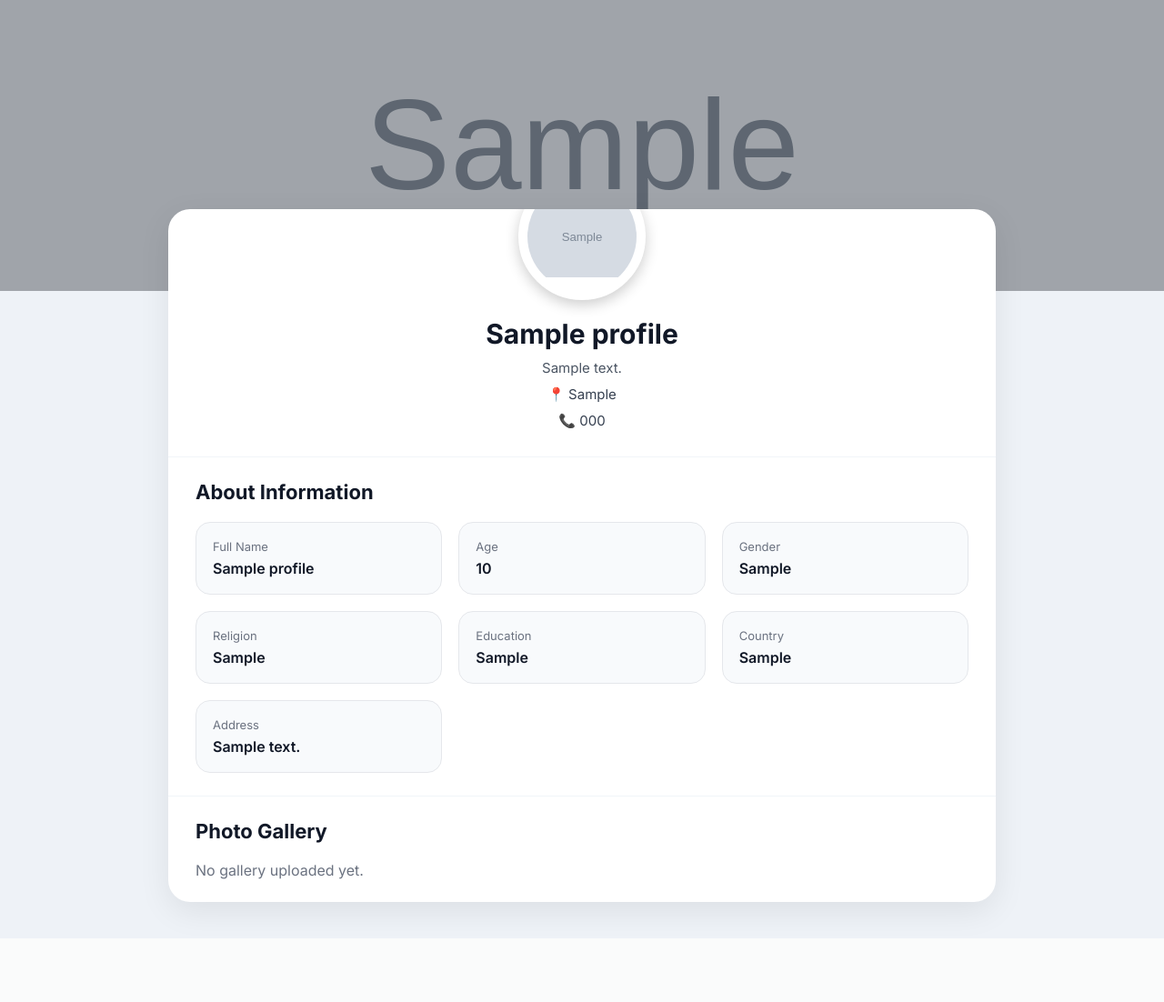
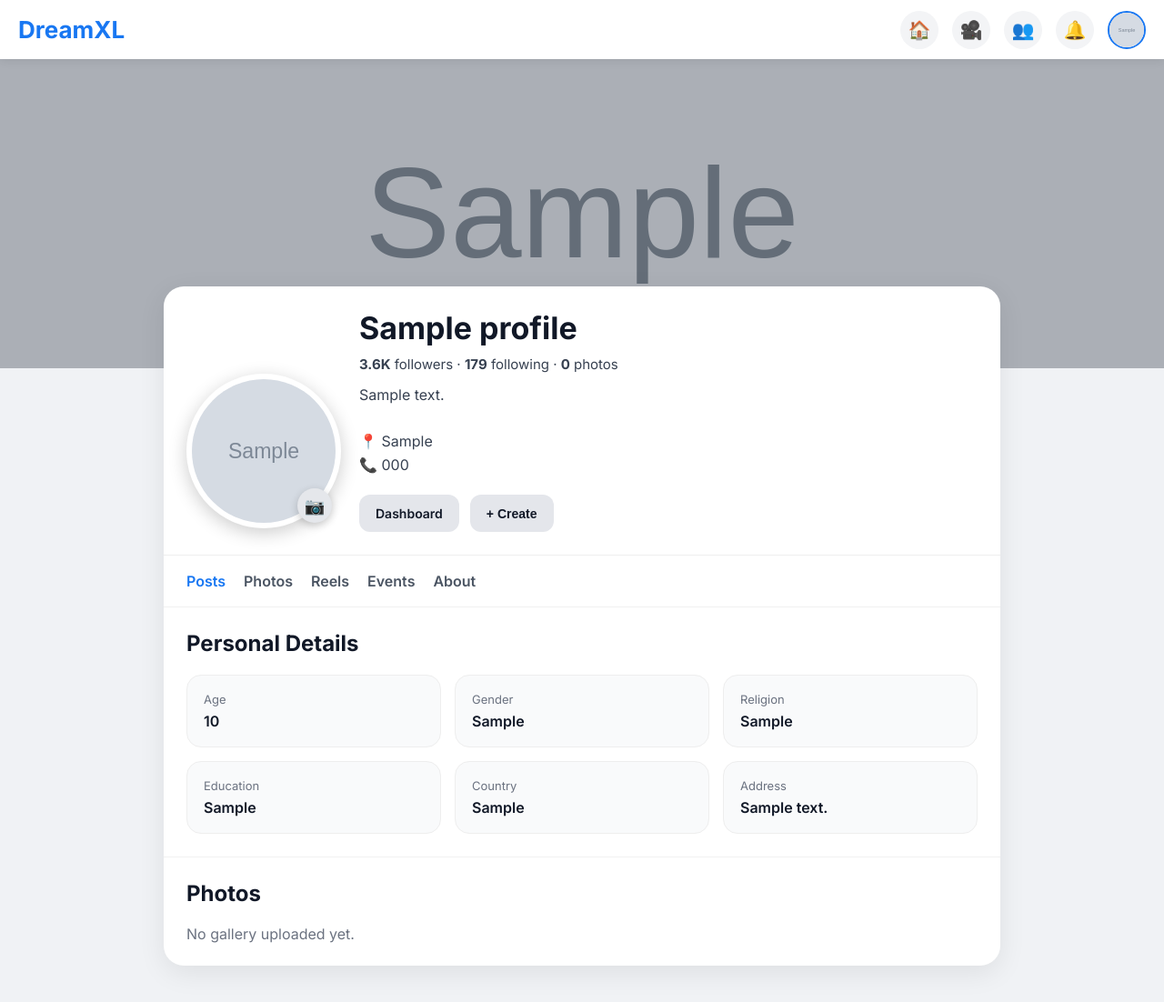
Before and after one commit to sujitfalia-blip/S.F-works-hub, a Flask app: page /profile/1 in a window 1280 px wide. Shown: the whole page at 91% size. Before the commit the page ends 1030 px from the top, so only its background shows below. Run offline with Flask 3, Linux system fonts and the light colour scheme; tables that the repository leaves empty hold one stand-in row (values such as "Sample post"); grey boxes marked "Sample" are stand-in pictures.

Commit message:
Update profile.html

```diff
--- a/templates/profile.html
+++ b/templates/profile.html
@@ -22,15 +22,67 @@
 
 body{
     font-family:'Inter',sans-serif;
-    background:#eef2f7;
+    background:#f0f2f5;
     color:#111827;
+}
+
+/* ================= TOPBAR ================= */
+
+.topbar{
+    position:sticky;
+    top:0;
+    z-index:999;
+    background:#fff;
+    height:65px;
+    display:flex;
+    align-items:center;
+    justify-content:space-between;
+    padding:0 20px;
+    box-shadow:0 2px 10px rgba(0,0,0,0.08);
+}
+
+.logo{
+    font-size:26px;
+    font-weight:700;
+    color:#1877f2;
+}
+
+.top-icons{
+    display:flex;
+    gap:15px;
+    align-items:center;
+}
+
+.icon-btn{
+    width:42px;
+    height:42px;
+    border-radius:50%;
+    background:#f3f4f6;
+    display:flex;
+    align-items:center;
+    justify-content:center;
+    font-size:20px;
+    cursor:pointer;
+    transition:0.3s;
+}
+
+.icon-btn:hover{
+    background:#e5e7eb;
+}
+
+.top-profile{
+    width:42px;
+    height:42px;
+    border-radius:50%;
+    object-fit:cover;
+    border:2px solid #1877f2;
 }
 
 /* ================= COVER ================= */
 
 .cover{
     width:100%;
-    height:320px;
+    height:340px;
     background-size:cover;
     background-position:center;
     background-repeat:no-repeat;
@@ -42,138 +94,203 @@ body{
     content:'';
     position:absolute;
     inset:0;
-    background:rgba(0,0,0,0.25);
+    background:rgba(0,0,0,0.2);
 }
 
-/* ================= CONTAINER ================= */
+/* ================= MAIN ================= */
 
 .container{
     max-width:950px;
     margin:auto;
-    padding:0 20px 40px;
     margin-top:-90px;
     position:relative;
-    z-index:10;
+    z-index:5;
+    padding:0 15px 40px;
 }
 
-/* ================= CARD ================= */
+/* ================= PROFILE CARD ================= */
 
 .card{
-    background:white;
-    border-radius:24px;
+    background:#fff;
+    border-radius:22px;
     overflow:hidden;
-    box-shadow:0 10px 35px rgba(0,0,0,0.08);
+    box-shadow:0 8px 30px rgba(0,0,0,0.08);
 }
 
-/* ================= HEADER ================= */
+/* ================= PROFILE HEADER ================= */
 
 .header{
-    text-align:center;
-    padding:30px;
+    padding:25px;
+}
+
+/* ================= PROFILE TOP ================= */
+
+.profile-top{
+    display:flex;
+    align-items:flex-end;
+    gap:20px;
+    flex-wrap:wrap;
 }
 
 /* ================= PROFILE IMAGE ================= */
 
-.profile-img{
-    width:140px;
-    height:140px;
-    border-radius:50%;
-    object-fit:contain;
-    object-position:center;
-    border:5px solid #fff;
-    box-shadow:0 5px 15px rgba(0,0,0,0.2);
-    margin-top:-70px;
-    background:#fff;
-    padding:5px;
-    cursor:pointer;
+.profile-img-box{
+    position:relative;
+    margin-top:-90px;
 }
 
-/* ================= NAME ================= */
+.profile-img{
+    width:170px;
+    height:170px;
+    border-radius:50%;
+    object-fit:cover;
+    object-position:center;
+    border:6px solid #fff;
+    background:#fff;
+    cursor:pointer;
+    box-shadow:0 5px 20px rgba(0,0,0,0.2);
+}
 
-.header h2{
-    margin-top:15px;
-    font-size:30px;
+.camera-btn{
+    position:absolute;
+    bottom:10px;
+    right:10px;
+    width:38px;
+    height:38px;
+    border-radius:50%;
+    background:#e5e7eb;
+    display:flex;
+    align-items:center;
+    justify-content:center;
+    font-size:18px;
+    box-shadow:0 3px 10px rgba(0,0,0,0.2);
+}
+
+/* ================= PROFILE INFO ================= */
+
+.profile-info{
+    flex:1;
+}
+
+.profile-info h1{
+    font-size:34px;
     font-weight:700;
 }
 
-.work{
-    color:#4b5563;
-    margin-top:10px;
-    font-size:15px;
-}
-
-.info-line{
+.follow-info{
     margin-top:10px;
     color:#374151;
     font-size:15px;
 }
 
-/* ================= BUTTON ================= */
+.bio{
+    margin-top:12px;
+    line-height:1.6;
+    color:#374151;
+}
+
+/* ================= BUTTONS ================= */
+
+.action-buttons{
+    display:flex;
+    gap:12px;
+    flex-wrap:wrap;
+    margin-top:20px;
+}
 
 .btn{
-    display:inline-block;
     padding:12px 18px;
-    background:#2563eb;
-    color:white;
     border-radius:12px;
     text-decoration:none;
-    margin-top:18px;
+    font-weight:600;
     font-size:14px;
-    font-weight:600;
     transition:0.3s;
+    border:none;
+    cursor:pointer;
 }
 
-.btn:hover{
-    background:#1d4ed8;
-    transform:translateY(-2px);
+.primary-btn{
+    background:#1877f2;
+    color:white;
+}
+
+.primary-btn:hover{
+    background:#166fe5;
+}
+
+.secondary-btn{
+    background:#e4e6eb;
+    color:#111827;
+}
+
+.secondary-btn:hover{
+    background:#d8dadf;
+}
+
+/* ================= TABS ================= */
+
+.tabs{
+    display:flex;
+    gap:20px;
+    border-top:1px solid #eee;
+    padding:18px 25px;
+    overflow:auto;
+}
+
+.tab{
+    font-weight:600;
+    color:#4b5563;
+    cursor:pointer;
+    white-space:nowrap;
+}
+
+.tab.active{
+    color:#1877f2;
 }
 
 /* ================= SECTION ================= */
 
 .section{
-    padding:25px 30px;
-    border-top:1px solid #f1f5f9;
+    padding:25px;
+    border-top:1px solid #f1f1f1;
 }
 
 .section-title{
-    font-size:22px;
-    font-weight:700;
+    font-size:24px;
     margin-bottom:20px;
 }
 
-/* ================= INFO GRID ================= */
+/* ================= DETAILS ================= */
 
-.info-grid{
+.details-grid{
     display:grid;
     grid-template-columns:repeat(auto-fit,minmax(220px,1fr));
-    gap:18px;
+    gap:15px;
 }
 
-.info-box{
-    background:#f8fafc;
+.detail-box{
+    background:#f9fafb;
     padding:18px;
     border-radius:16px;
-    border:1px solid #e5e7eb;
+    border:1px solid #eee;
 }
 
-.info-label{
+.detail-title{
+    color:#6b7280;
     font-size:13px;
-    color:#6b7280;
     margin-bottom:6px;
 }
 
-.info-value{
+.detail-value{
     font-size:16px;
     font-weight:600;
-    color:#111827;
-    word-break:break-word;
 }
 
 /* ================= GALLERY ================= */
 
 .gallery{
     display:grid;
-    grid-template-columns:repeat(auto-fit,minmax(160px,1fr));
+    grid-template-columns:repeat(auto-fit,minmax(180px,1fr));
     gap:15px;
 }
 
@@ -312,11 +406,35 @@ body{
 
 {% if profile %}
 
+<!-- ================= TOPBAR ================= -->
+
+<div class="topbar">
+
+    <div class="logo">
+        DreamXL
+    </div>
+
+    <div class="top-icons">
+
+        <div class="icon-btn">🏠</div>
+        <div class="icon-btn">🎥</div>
+        <div class="icon-btn">👥</div>
+        <div class="icon-btn">🔔</div>
+
+        <img
+            class="top-profile"
+            src="{{ '/' + profile.profile_img if profile and profile.profile_img else '/static/default.png' }}"
+        >
+
+    </div>
+
+</div>
+
 <!-- ================= COVER ================= -->
 
 <div
     class="cover"
-    style="background-image:url('{{ '/' + profile.cover_img if profile and profile.cover_img else 'static/default_cover.jpg' }}');"
+    style="background-image:url('{{ '/' + profile.cover_img if profile and profile.cover_img else '/static/default_cover.jpg' }}');"
     onclick="openImage(this.style.backgroundImage.slice(5,-2))"
 >
 </div>
@@ -331,93 +449,142 @@ body{
 
     <div class="header">
 
+        <div class="profile-top">
+
+            <div class="profile-img-box">
+
                 <img
                     class="profile-img"
                     src="{{ '/' + profile.profile_img if profile and profile.profile_img else '/static/default.png' }}"
                     onclick="openImage(this.src)"
                 >
 
-            <h2>
-                {{ profile.name or 'No Name' }}
-            </h2>
-
-            <p class="work">
-                {{ profile.work_desc or 'No work description added yet' }}
-            </p>
-
-            <div class="info-line">
-                📍 {{ profile.area or 'Unknown Area' }}
+                <div class="camera-btn">
+                    📷
                 </div>
 
-            <div class="info-line">
+            </div>
+
+            <div class="profile-info">
+
+                <h1>
+                    {{ profile.name or 'No Name' }}
+                </h1>
+
+                <div class="follow-info">
+                    <b>3.6K</b> followers ·
+                    <b>179</b> following ·
+                    <b>{{ gallery|length if gallery else 0 }}</b> photos
+                </div>
+
+                <div class="bio">
+                    {{ profile.work_desc or 'Digital creator' }}
+                    <br><br>
+                    📍 {{ profile.area or 'Unknown Area' }}
+                    <br>
                     📞 {{ user.phone if user else '' }}
                 </div>
 
+                <div class="action-buttons">
+
                     {% if session.get('user_id') == user.id %}
 
-                <a class="btn" href="/profile/setup">
+                    <a href="/profile/setup" class="btn primary-btn">
                         ✏️ Edit Profile
                     </a>
 
                     {% endif %}
 
+                    <a href="/user/dashboard" class="btn secondary-btn">
+                        Dashboard
+                    </a>
+
+                    <button class="btn secondary-btn">
+                        + Create
+                    </button>
+
                 </div>
 
-        <!-- ================= ABOUT ================= -->
+            </div>
+
+        </div>
+
+    </div>
+
+    <!-- ================= TABS ================= -->
+
+    <div class="tabs">
+
+        <div class="tab active">
+            Posts
+        </div>
+
+        <div class="tab">
+            Photos
+        </div>
+
+        <div class="tab">
+            Reels
+        </div>
+
+        <div class="tab">
+            Events
+        </div>
+
+        <div class="tab">
+            About
+        </div>
+
+    </div>
+
+    <!-- ================= DETAILS ================= -->
 
     <div class="section">
 
         <h2 class="section-title">
-                About Information
+            Personal Details
         </h2>
 
-            <div class="info-grid">
+        <div class="details-grid">
 
-                <div class="info-box">
-                    <div class="info-label">Full Name</div>
-                    <div class="info-value">
-                        {{ profile.name or '-' }}
-                    </div>
-                </div>
-
-                <div class="info-box">
-                    <div class="info-label">Age</div>
-                    <div class="info-value">
+            <div class="detail-box">
+                <div class="detail-title">Age</div>
+                <div class="detail-value">
                     {{ profile.age or '-' }}
                 </div>
             </div>
 
-                <div class="info-box">
-                    <div class="info-label">Gender</div>
-                    <div class="info-value">
+            <div class="detail-box">
+                <div class="detail-title">Gender</div>
+                <div class="detail-value">
                     {{ profile.gender or '-' }}
                 </div>
             </div>
 
-                <div class="info-box">
-                    <div class="info-label">Religion</div>
-                    <div class="info-value">
+            <div class="detail-box">
+                <div class="detail-title">Religion</div>
+                <div class="detail-value">
                     {{ profile.religion or '-' }}
                 </div>
             </div>
 
-                <div class="info-box">
-                    <div class="info-label">Education</div>
-                    <div class="info-value">
+            <div class="detail-box">
+                <div class="detail-title">Education</div>
+                <div class="detail-value">
                     {{ profile.education or '-' }}
                 </div>
             </div>
 
-                <div class="info-box">
-                    <div class="info-label">Country</div>
-                    <div class="info-value">
+            <div class="detail-box">
+                <div class="detail-title">Country</div>
+                <div class="detail-value">
                     {{ profile.country or '-' }}
                 </div>
             </div>
 
-                <div class="info-box">
-                    <div class="info-label">Address</div>
-                    <div class="info-value">
+            <div class="detail-box">
+                <div class="detail-title">Address</div>
+                <div class="detail-value">
                     {{ profile.address or '-' }}
                 </div>
             </div>
@@ -431,7 +598,7 @@ body{
     <div class="section">
 
         <h2 class="section-title">
-                Photo Gallery
+            Photos
         </h2>
 
         {% if gallery and gallery|length > 0 %}
@@ -482,31 +649,31 @@ body{
 
 {% else %}
 
-<!-- ================= EMPTY ================= -->
+<div class="container">
 
-<div class="empty-box">
+    <div class="card" style="padding:50px;text-align:center;">
 
         <h2>
             No Profile Found
         </h2>
 
-    <p>
-        Create your professional profile now.
-    </p>
+        <br>
 
-    <a href="/profile/setup" class="btn">
-        ➕ Create Profile
+        <a href="/profile/setup" class="btn primary-btn">
+            Create Profile
         </a>
+
+    </div>
 
 </div>
 
 {% endif %}
 
-<!-- ================= IMAGE MODAL ================= -->
+<!-- ================= IMAGE VIEWER ================= -->
 
 <div class="image-modal" id="imageModal">
 
-    <span onclick="closeImage()">
+    <span class="close-modal" onclick="closeImage()">
         &times;
     </span>
 
```
Also changed, not shown: other parts of templates/profile.html (+37 -63 lines). Lines whose indentation alone changed are shown as unchanged.
